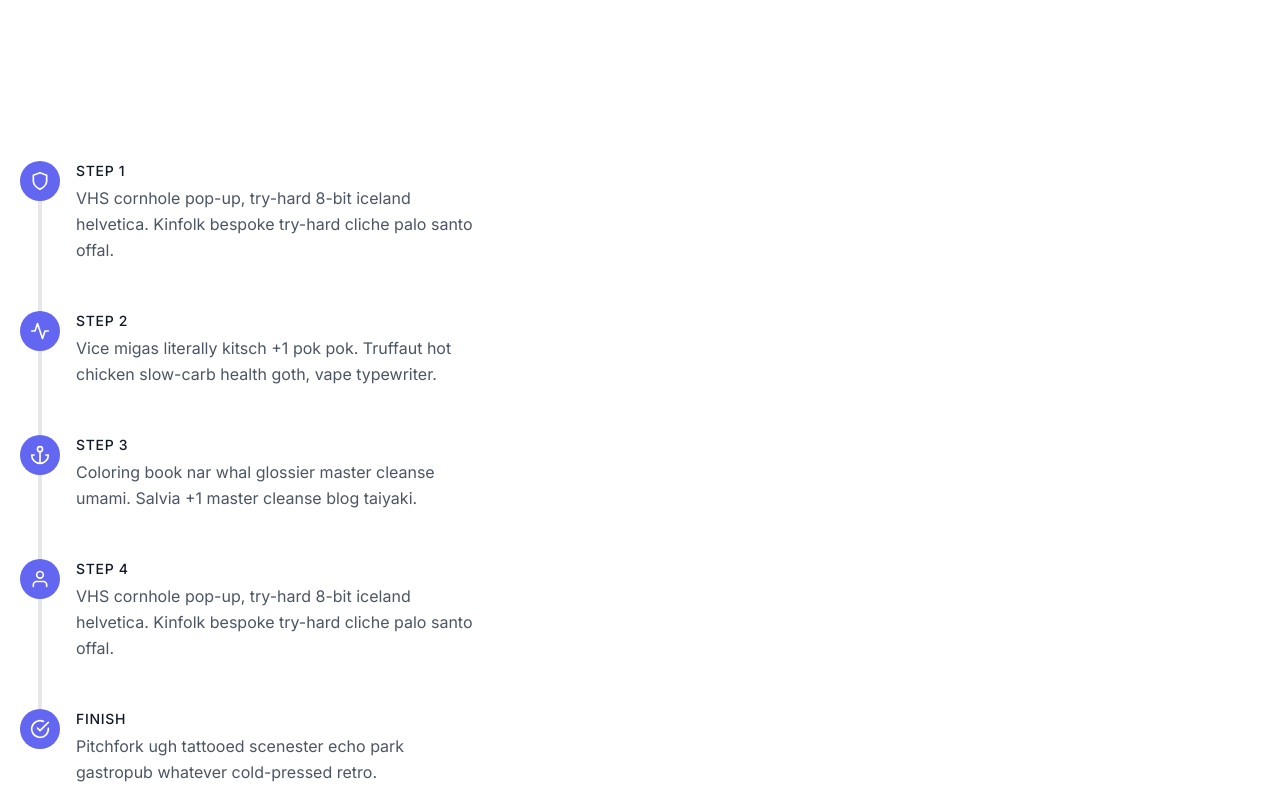
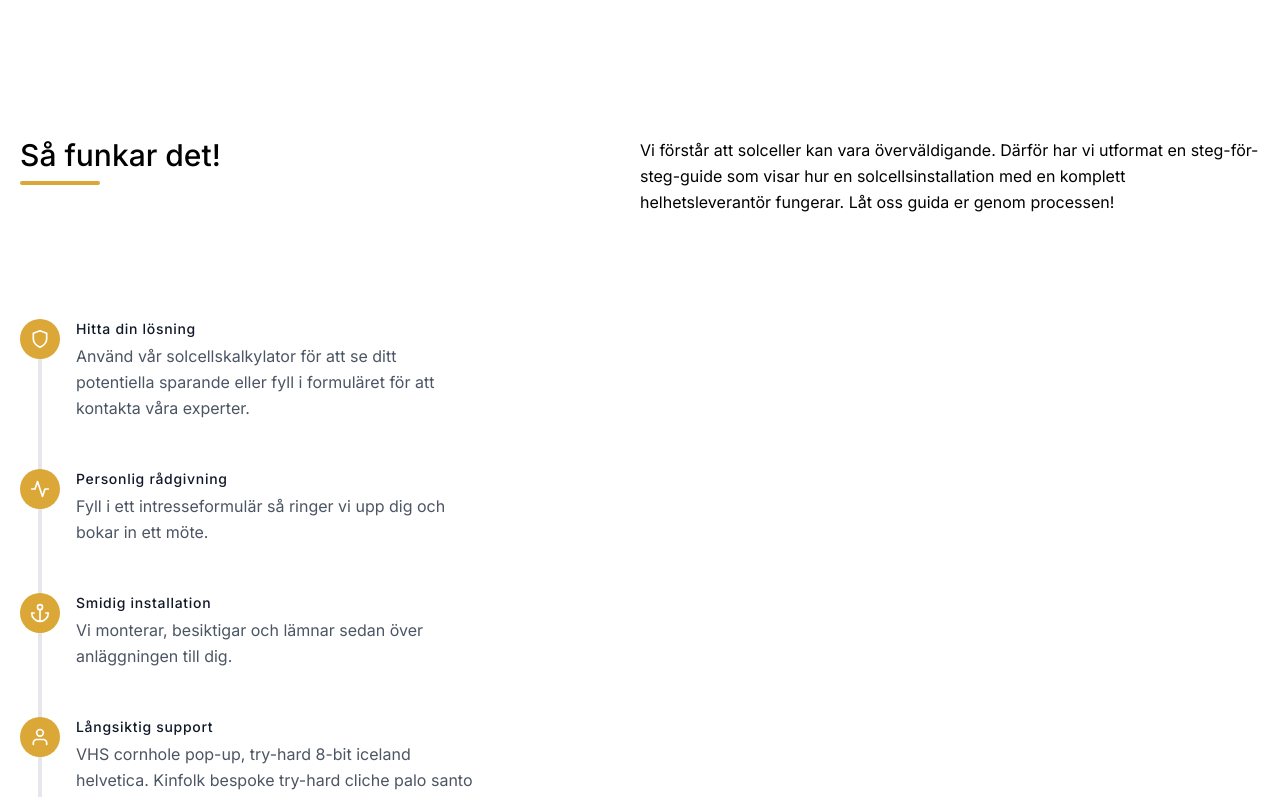
Before and after one commit to Jojaah12/solenergiteamet, a Next.js app: page / in a window 1280 px wide. Shown: the part 1600-2397 px from the top of the page. Built offline with nearby package versions, Linux system fonts and the light colour scheme.

Commit message:
Changed content for test

```diff
--- a/components/Step.tsx
+++ b/components/Step.tsx
@@ -1,16 +1,31 @@
+import Image from "next/image";
 import React from "react";
 
 const Step = () => {
   return (
     <section className="text-gray-600 bg-white body-font">
       <div className="container px-5 py-24 mx-auto flex flex-wrap">
+        <div className="flex flex-wrap w-full mb-20">
+          <div className="lg:w-1/2 w-full mb-6 lg:mb-0">
+            <h1 className="sm:text-3xl text-2xl font-medium title-font mb-2 text-black">
+              Så funkar det!
+            </h1>
+            <div className="h-1 w-20 bg-[#DBA737] rounded"></div>
+          </div>
+          <p className="lg:w-1/2 w-full leading-relaxed text-black">
+            Vi förstår att solceller kan vara överväldigande. Därför
+            har vi utformat en steg-för-steg-guide som visar hur en
+            solcellsinstallation med en komplett helhetsleverantör
+            fungerar. Låt oss guida er genom processen!
+          </p>
+        </div>
         <div className="flex flex-wrap w-full">
           <div className="lg:w-2/5 md:w-1/2 md:pr-10 md:py-6">
             <div className="flex relative pb-12">
               <div className="h-full w-10 absolute inset-0 flex items-center justify-center">
                 <div className="h-full w-1 bg-gray-200 pointer-events-none"></div>
               </div>
-              <div className="flex-shrink-0 w-10 h-10 rounded-full bg-indigo-500 inline-flex items-center justify-center text-white relative z-10">
+              <div className="flex-shrink-0 w-10 h-10 rounded-full bg-[#DBA737] inline-flex items-center justify-center text-white relative z-10">
                 <svg
                   fill="none"
                   stroke="currentColor"
@@ -25,12 +40,12 @@ const Step = () => {
               </div>
               <div className="flex-grow pl-4">
                 <h2 className="font-medium title-font text-sm text-gray-900 mb-1 tracking-wider">
-                  STEP 1
+                  Hitta din lösning
                 </h2>
                 <p className="leading-relaxed">
-                  VHS cornhole pop-up, try-hard 8-bit iceland
-                  helvetica. Kinfolk bespoke try-hard cliche palo
-                  santo offal.
+                  Använd vår solcellskalkylator för att se ditt
+                  potentiella sparande eller fyll i formuläret för att
+                  kontakta våra experter.
                 </p>
               </div>
             </div>
@@ -38,7 +53,7 @@ const Step = () => {
               <div className="h-full w-10 absolute inset-0 flex items-center justify-center">
                 <div className="h-full w-1 bg-gray-200 pointer-events-none"></div>
               </div>
-              <div className="flex-shrink-0 w-10 h-10 rounded-full bg-indigo-500 inline-flex items-center justify-center text-white relative z-10">
+              <div className="flex-shrink-0 w-10 h-10 rounded-full bg-[#DBA737] inline-flex items-center justify-center text-white relative z-10">
                 <svg
                   fill="none"
                   stroke="currentColor"
@@ -53,11 +68,11 @@ const Step = () => {
               </div>
               <div className="flex-grow pl-4">
                 <h2 className="font-medium title-font text-sm text-gray-900 mb-1 tracking-wider">
-                  STEP 2
+                  Personlig rådgivning
                 </h2>
                 <p className="leading-relaxed">
-                  Vice migas literally kitsch +1 pok pok. Truffaut hot
-                  chicken slow-carb health goth, vape typewriter.
+                  Fyll i ett intresseformulär så ringer vi upp dig och
+                  bokar in ett möte.
                 </p>
               </div>
             </div>
@@ -65,7 +80,7 @@ const Step = () => {
               <div className="h-full w-10 absolute inset-0 flex items-center justify-center">
                 <div className="h-full w-1 bg-gray-200 pointer-events-none"></div>
               </div>
-              <div className="flex-shrink-0 w-10 h-10 rounded-full bg-indigo-500 inline-flex items-center justify-center text-white relative z-10">
+              <div className="flex-shrink-0 w-10 h-10 rounded-full bg-[#DBA737] inline-flex items-center justify-center text-white relative z-10">
                 <svg
                   fill="none"
                   stroke="currentColor"
@@ -81,11 +96,11 @@ const Step = () => {
               </div>
               <div className="flex-grow pl-4">
                 <h2 className="font-medium title-font text-sm text-gray-900 mb-1 tracking-wider">
-                  STEP 3
+                  Smidig installation
                 </h2>
                 <p className="leading-relaxed">
-                  Coloring book nar whal glossier master cleanse
-                  umami. Salvia +1 master cleanse blog taiyaki.
+                  Vi monterar, besiktigar och lämnar sedan över
+                  anläggningen till dig.
                 </p>
               </div>
             </div>
@@ -93,7 +108,7 @@ const Step = () => {
               <div className="h-full w-10 absolute inset-0 flex items-center justify-center">
                 <div className="h-full w-1 bg-gray-200 pointer-events-none"></div>
               </div>
-              <div className="flex-shrink-0 w-10 h-10 rounded-full bg-indigo-500 inline-flex items-center justify-center text-white relative z-10">
+              <div className="flex-shrink-0 w-10 h-10 rounded-full bg-[#DBA737] inline-flex items-center justify-center text-white relative z-10">
                 <svg
                   fill="none"
                   stroke="currentColor"
@@ -109,7 +124,7 @@ const Step = () => {
               </div>
               <div className="flex-grow pl-4">
                 <h2 className="font-medium title-font text-sm text-gray-900 mb-1 tracking-wider">
-                  STEP 4
+                  Långsiktig support
                 </h2>
                 <p className="leading-relaxed">
                   VHS cornhole pop-up, try-hard 8-bit iceland
@@ -119,7 +134,7 @@ const Step = () => {
               </div>
             </div>
             <div className="flex relative">
-              <div className="flex-shrink-0 w-10 h-10 rounded-full bg-indigo-500 inline-flex items-center justify-center text-white relative z-10">
+              <div className="flex-shrink-0 w-10 h-10 rounded-full bg-[#DBA737] inline-flex items-center justify-center text-white relative z-10">
                 <svg
                   fill="none"
                   stroke="currentColor"
@@ -135,11 +150,11 @@ const Step = () => {
               </div>
               <div className="flex-grow pl-4">
                 <h2 className="font-medium title-font text-sm text-gray-900 mb-1 tracking-wider">
-                  FINISH
+                  Slutligen
                 </h2>
                 <p className="leading-relaxed">
-                  Pitchfork ugh tattooed scenester echo park gastropub
-                  whatever cold-pressed retro.
+                  Vår support finns här för dig under hela
+                  anläggningens livstid
                 </p>
               </div>
             </div>
```
